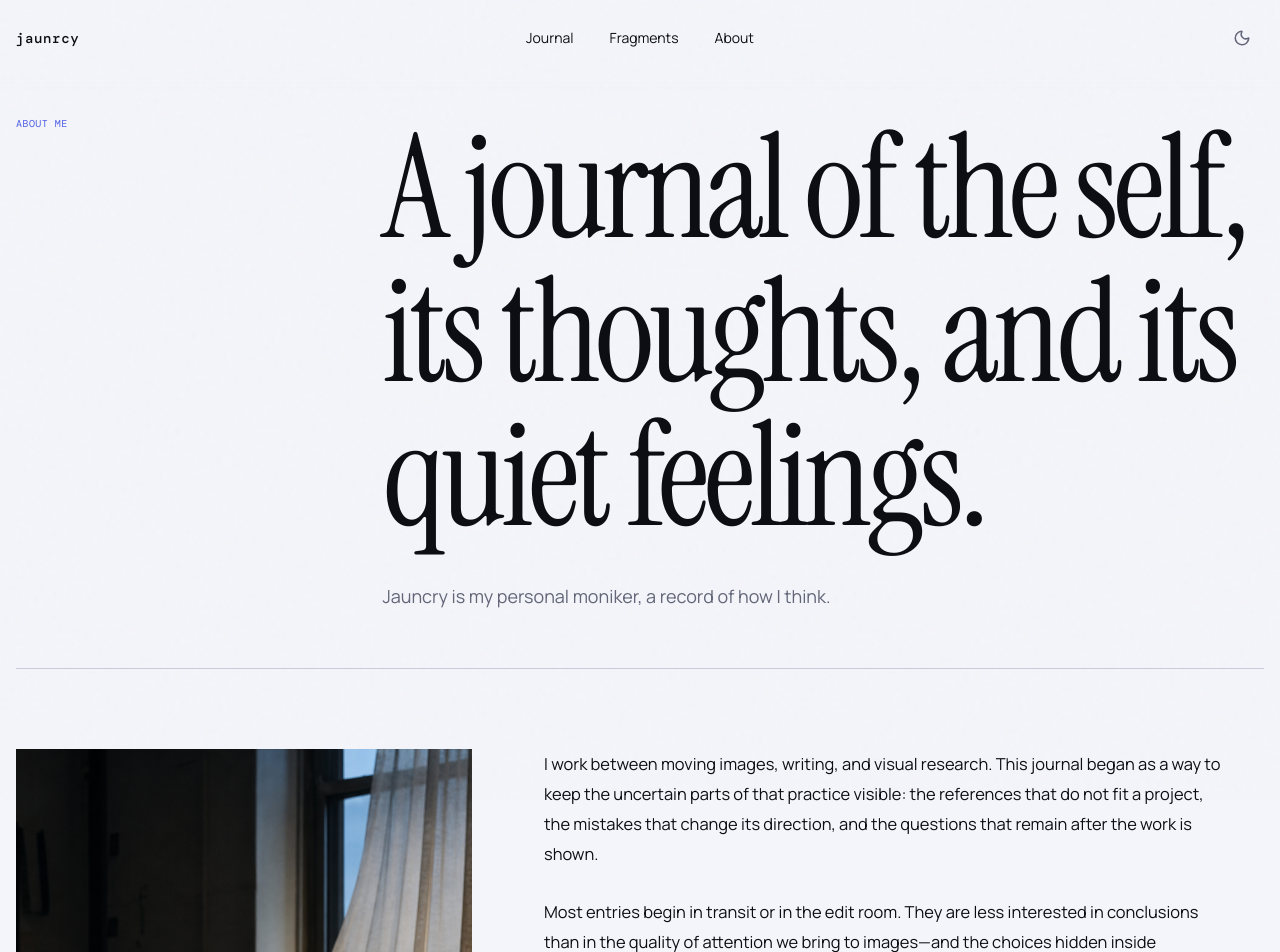
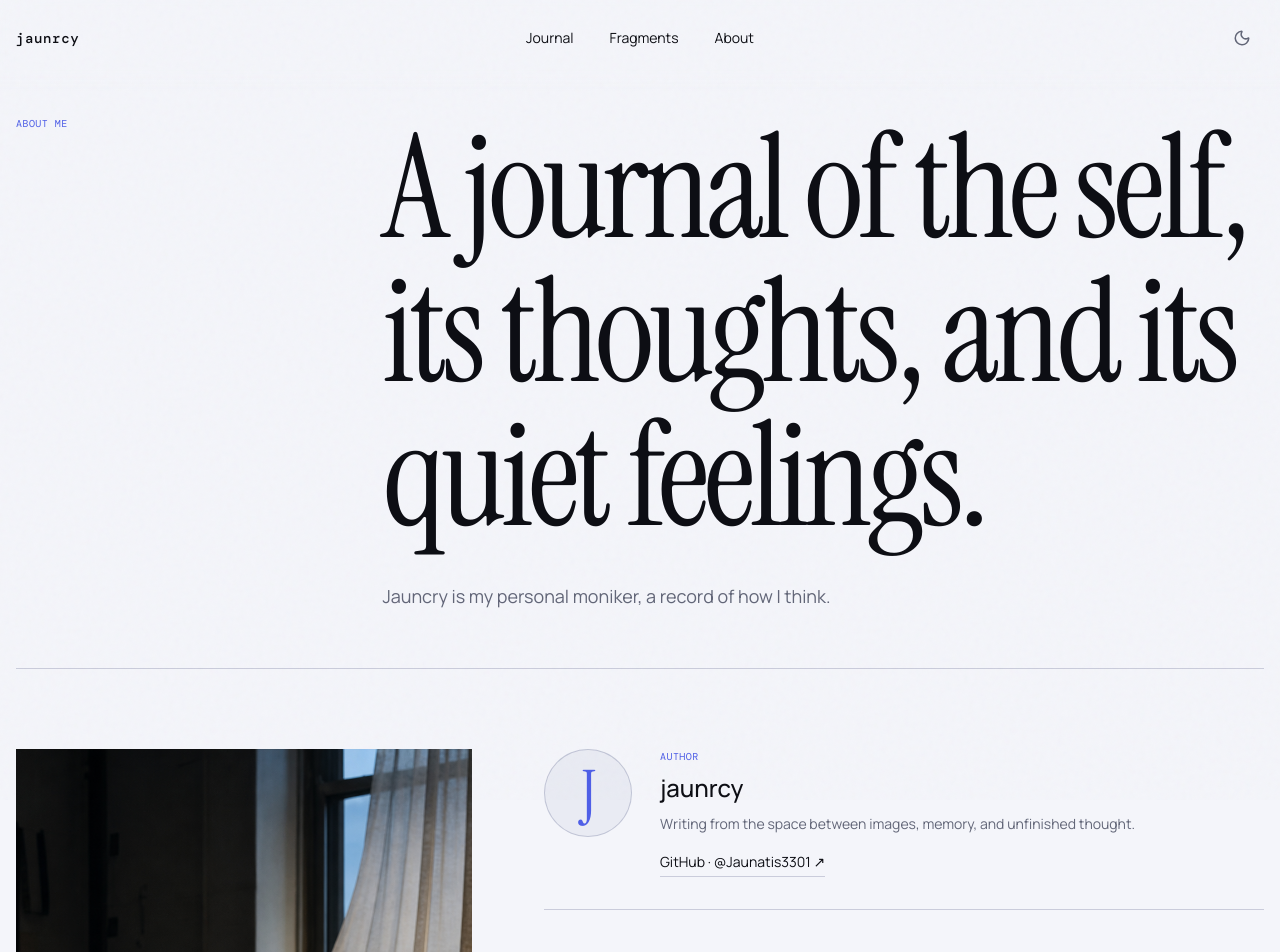
Before and after one commit to Jaunatis3301/Jaunatis3301.github.io, a Next.js app: page /about in a window 1280 px wide. Shown: the top 952 px of the page. Built offline with nearby package versions, Linux system fonts and the light colour scheme; a web font is replaced by a local one.

Commit message:
Update page.tsx

```diff
--- a/app/about/page.tsx
+++ b/app/about/page.tsx
@@ -33,7 +33,34 @@ export default function About() {
               className="object-cover"
             />
           </div>
-          <div className="prose md:pl-10">
+          <div className="md:pl-10">
+            <aside
+              aria-label="Author profile and contact"
+              className="mb-12 grid grid-cols-[4.5rem_1fr] gap-5 border-b rule pb-8 sm:grid-cols-[5.5rem_1fr] sm:gap-7"
+            >
+              <div
+                aria-hidden="true"
+                className="display flex aspect-square items-center justify-center rounded-full border rule bg-[var(--surface)] text-5xl text-[var(--accent)] sm:text-6xl"
+              >
+                J
+              </div>
+              <div className="self-center">
+                <p className="meta text-[10px] uppercase text-[var(--accent)]">Author</p>
+                <h2 className="mt-2 text-xl font-medium sm:text-2xl">jaunrcy</h2>
+                <p className="mt-2 max-w-xl text-sm leading-6 text-[var(--muted)]">
+                  Writing from the space between images, memory, and unfinished thought.
+                </p>
+                <a
+                  className="focus-ring mt-4 inline-flex border-b rule pb-1 text-sm transition-colors hover:border-[var(--accent)] hover:text-[var(--accent)]"
+                  href="https://github.com/Jaunatis3301"
+                  rel="noreferrer"
+                  target="_blank"
+                >
+                  GitHub · @Jaunatis3301 ↗
+                </a>
+              </div>
+            </aside>
+            <div className="prose">
               <p>
                 I work between moving images, writing, and visual research. This journal began as a
                 way to keep the uncertain parts of that practice visible: the references that do not
@@ -42,12 +69,13 @@ export default function About() {
               </p>
               <p>
                 Most entries begin in transit or in the edit room. They are less interested in
-              conclusions than in the quality of attention we bring to images—and the choices hidden
-              inside apparently effortless work.
+                conclusions than in the quality of attention we bring to images—and the choices
+                hidden inside apparently effortless work.
               </p>
               <blockquote>
                 jaunrcy is where the unfinished thought is allowed to keep its edges.
               </blockquote>
+            </div>
           </div>
         </section>
       </main>
```
Lines whose indentation alone changed are shown as unchanged.
